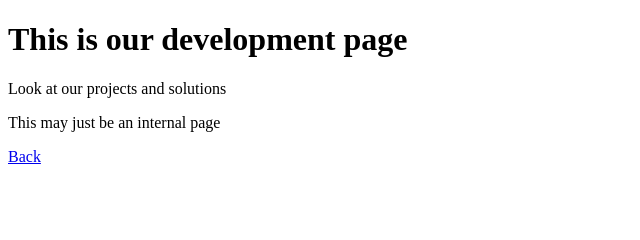
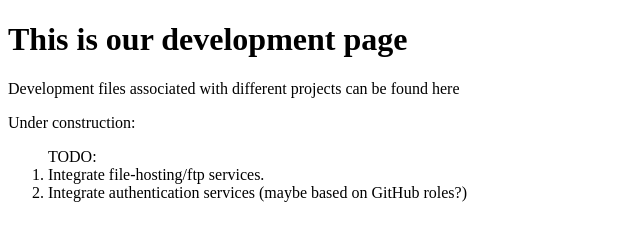
Before and after one commit to mhochoy/dev, a plain HTML site: page index.html in a window 1280 px wide. Shown: the whole page, without its empty margins (0-640 px from the left). Drawn offline with Linux system fonts and the light colour scheme.

Commit message:
Updated dev page with TODO's

```diff
--- a/index.html
+++ b/index.html
@@ -6,8 +6,14 @@
 </head>
 <body>
     <h1>This is our development page</h1>
-    <p>Look at our projects and solutions</p>
-    <p>This may just be an internal page</p>
-    <a href="https://glowingbrick.com">Back</a>
+    <p>Development files associated with different projects can be found here</p>
+    <p>
+        Under construction:
+    </p>
+    <ol>
+        TODO:
+        <li>Integrate file-hosting/ftp services.</li>
+        <li>Integrate authentication services (maybe based on GitHub roles?)</li>
+    </ol>
 </body>
 </html>
```
